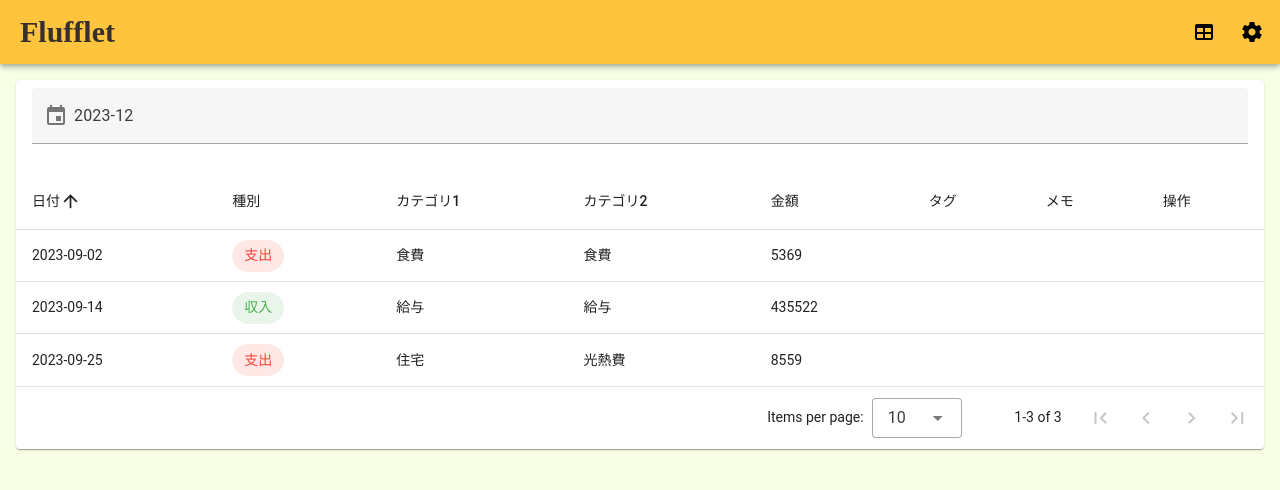
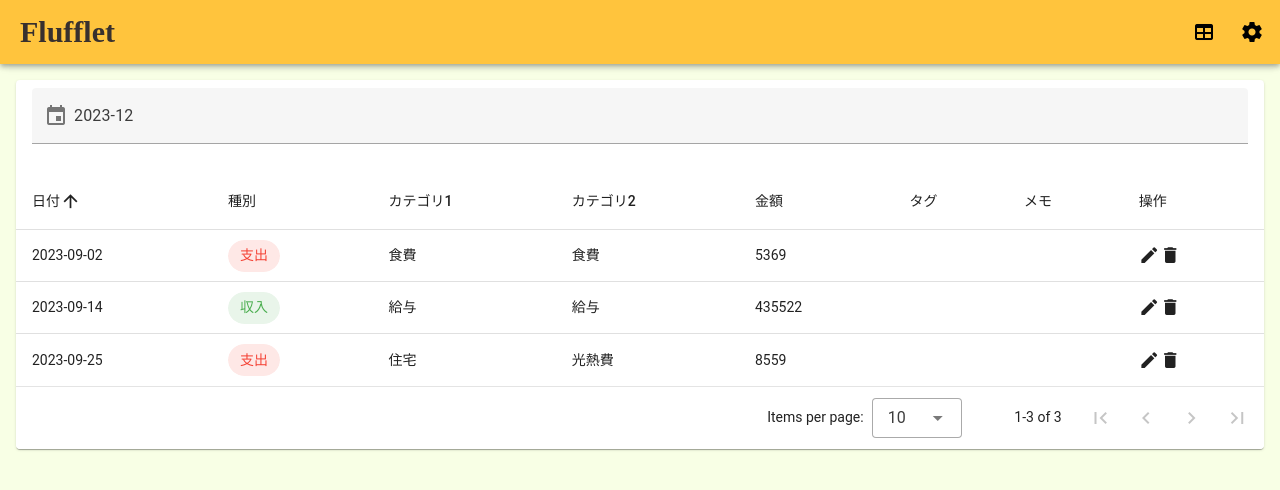
Before and after one commit to kazu211/flufflet, a Nuxt app: page / in a window 1280 px wide. Shown: the top 490 px of the page. Built offline with nearby package versions, Linux system fonts and the light colour scheme.

Commit message:
編集ボタンを追加

```diff
--- a/pages/index.vue
+++ b/pages/index.vue
@@ -3,7 +3,7 @@ import '~/utils/date-extensions';
 
 const date = ref(new Date());
 const dialog = ref(false);
-const month = ref(date.value.ym())
+const month = ref(date.value.ym());
 
 const saveDate = () => {
   month.value = date.value.ym()
@@ -90,6 +90,11 @@ const sampleItems = [
           {{ value }}
         </v-chip>
       </template>
+
+      <template v-slot:item.actions="{ item }">
+        <v-icon>mdi-pencil</v-icon>
+        <v-icon>mdi-delete</v-icon>
+      </template>
     </v-data-table>
   </v-card>
 </template>
```
